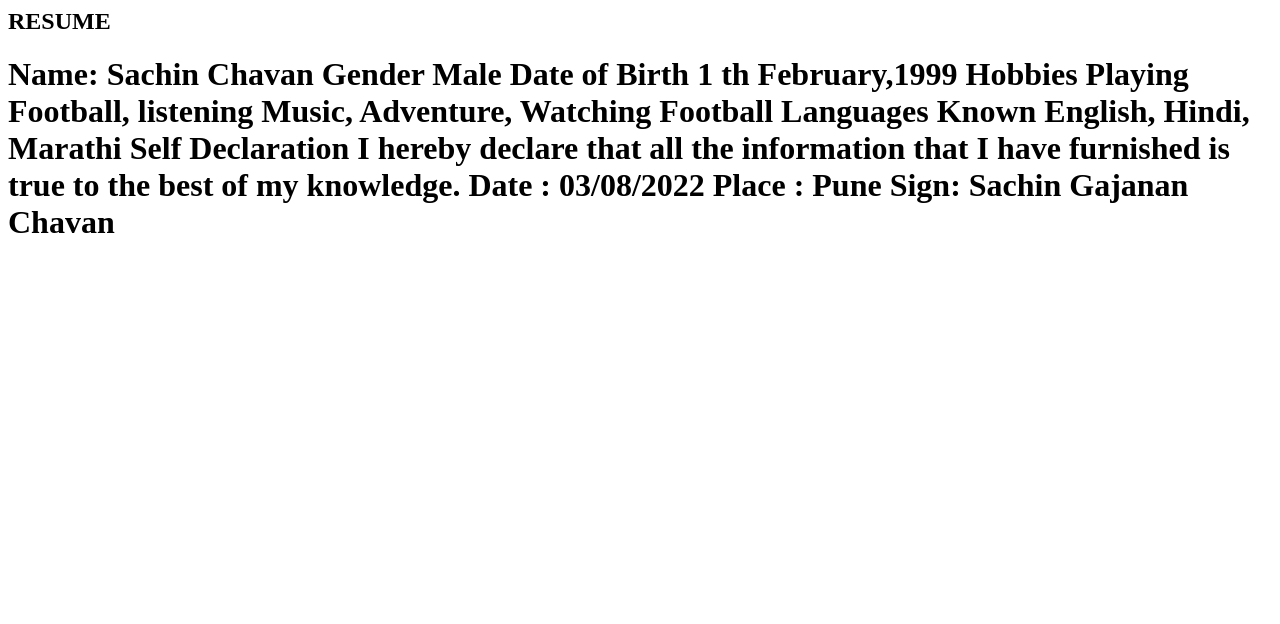
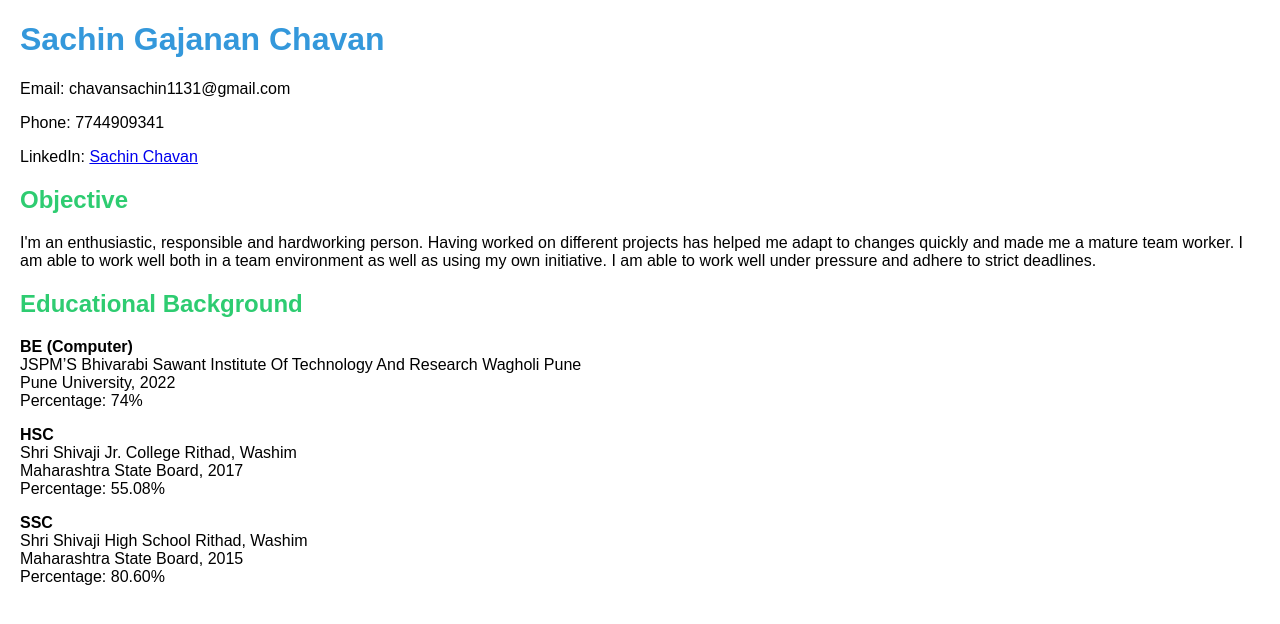
Before and after one commit to C2-80631/labexam, a plain HTML site: page index.html in a window 1280 px wide. Drawn offline with Linux system fonts and the light colour scheme.

Commit message:
2nd commit

```diff
--- a/index.html
+++ b/index.html
@@ -1,16 +1,83 @@
-<h2>RESUME<h2>
+<!DOCTYPE html>
+<html lang="en">
 
-<h1>
+<head>
+    <meta charset="UTF-8">
+    <meta name="viewport" content="width=device-width, initial-scale=1.0">
+    <title>Sachin Gajanan Chavan - Resume</title>
+    <style>
+        body {
+            font-family: Arial, sans-serif;
+            margin: 20px;
+        }
 
-Name: Sachin Chavan
-Gender Male
-Date of Birth 1 th February,1999
-Hobbies Playing Football, listening Music, Adventure, Watching Football
-Languages Known English, Hindi, Marathi
+        h1 {
+            color: #3498db;
+        }
 
-Self Declaration
-I hereby declare that all the information that I have furnished is true to the best of my knowledge.
+        h2 {
+            color: #2ecc71;
+        }
 
-Date : 03/08/2022
-Place : Pune Sign:
-Sachin Gajanan Chavan<h1>
+        p {
+            margin-bottom: 10px;
+        }
+
+        .contact-info {
+            margin-top: 20px;
+        }
+
+        .project {
+            margin-top: 20px;
+        }
+
+        .personal-info {
+            margin-top: 20px;
+        }
+    </style>
+</head>
+
+<body>
+    <header>
+        <h1>Sachin Gajanan Chavan</h1>
+        <p>Email: chavansachin1131@gmail.com</p>
+        <p>Phone: 7744909341</p>
+        <p>LinkedIn: <a href="https://www.linkedin.com/in/sachin-chavan-28ab70211/" target="_blank">Sachin Chavan</a></p>
+    </header>
+
+    <section class="objective">
+        <h2>Objective</h2>
+        <p>
+            I'm an enthusiastic, responsible and hardworking person. Having worked on different projects has helped me adapt to changes quickly and made me a mature team worker. I am able to work well both in a team environment as well as using my own initiative. I am able to work well under pressure and adhere to strict deadlines.
+        </p>
+    </section>
+
+    <section class="education">
+        <h2>Educational Background</h2>
+        <p>
+            <strong>BE (Computer)</strong><br>
+            JSPM’S Bhivarabi Sawant Institute Of Technology And Research Wagholi Pune<br>
+            Pune University, 2022<br>
+            Percentage: 74%
+        </p>
+
+        <p>
+            <strong>HSC</strong><br>
+            Shri Shivaji Jr. College Rithad, Washim<br>
+            Maharashtra State Board, 2017<br>
+            Percentage: 55.08%
+        </p>
+
+        <p>
+            <strong>SSC</strong><br>
+            Shri Shivaji High School Rithad, Washim<br>
+            Maharashtra State Board, 2015<br>
+            Percentage: 80.60%
+        </p>
+    </section>
+
+    <!-- Add sections for Certification, Technical Skills, Academic Projects, Personal Information, and Self Declaration -->
+
+</body>
+
+</html>
```
Also changed, not shown: 1 other file.
